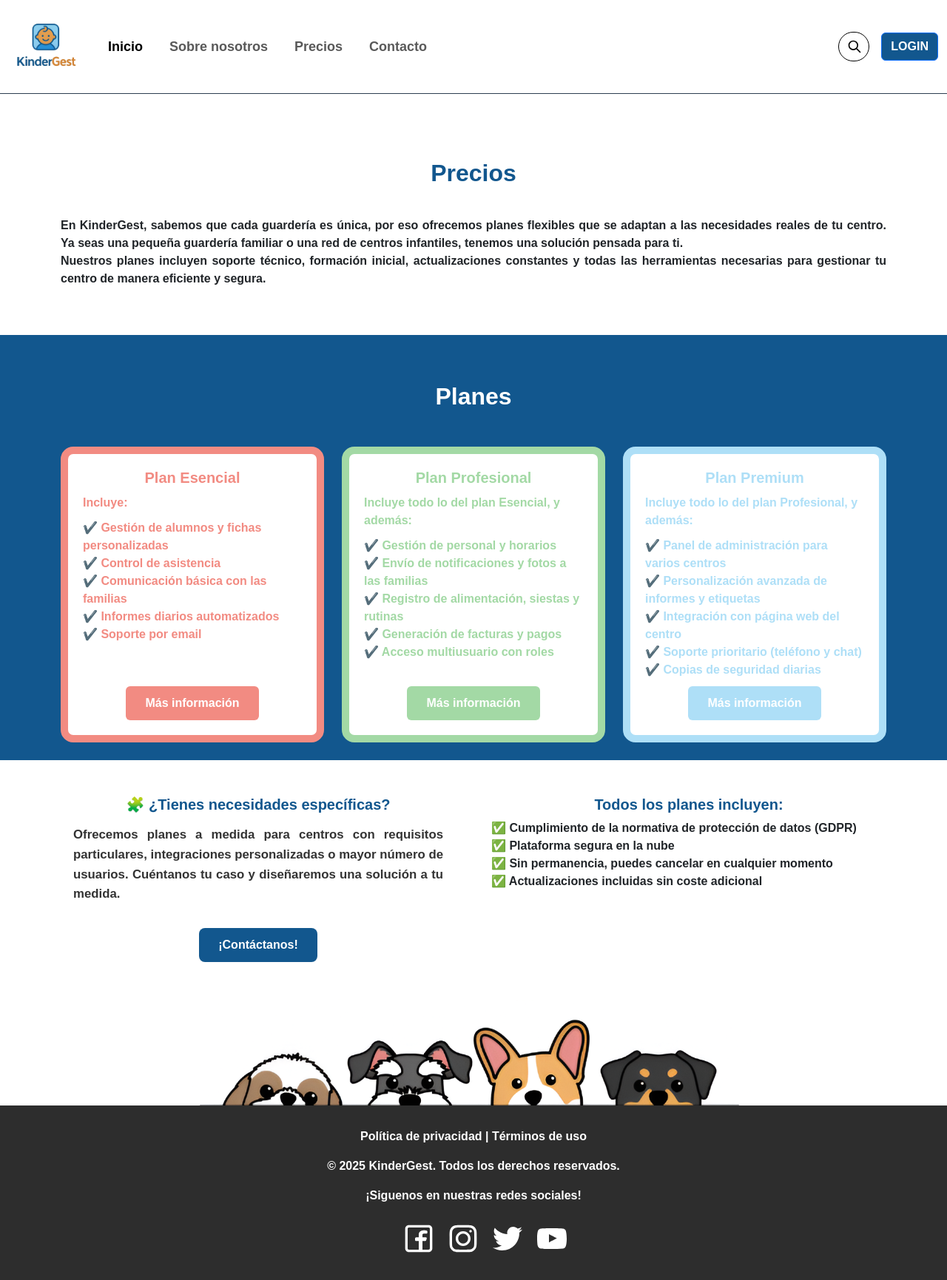
After one commit to aramnav/TFG, a PHP site: page /precios.php in a window 1280 px wide. The commit adds this page. Shown: the whole page at 74% size. Run offline with PHP 8.4, Linux system fonts and the light colour scheme.

Commit message:
Quinto  commit - precios completado + cambios

```diff
--- a/header.php
+++ b/header.php
@@ -75,7 +75,7 @@
                                 <a class="nav-link" href="sobre_nosotros.php">Sobre nosotros</a>
                             </li>
                             <li class="nav-item ">
-                                <a class="nav-link" href="#">Precios</a>
+                                <a class="nav-link" href="precios.php">Precios</a>
                             </li>
                             <li class="nav-item ">
                                 <a class="nav-link" href="#">Contacto</a>
--- /dev/null
+++ b/precios.php
@@ -0,0 +1,181 @@
+<!DOCTYPE html>
+<html lang="en">
+
+<head>
+    <meta charset="UTF-8">
+    <meta name="viewport" content="width=device-width, initial-scale=1.0">
+    <title>Precios</title>
+    <link rel="shortcut icon" href="recursos/img/Logo_sin_letra_sin_fondo.png" type="image/x-icon">
+    <link rel="stylesheet" href="styles.css">
+    <link href="https://cdn.jsdelivr.net/npm/bootstrap@5.3.3/dist/css/bootstrap.min.css" rel="stylesheet"
+        integrity="sha384-QWTKZyjpPEjISv5WaRU9OFeRpok6YctnYmDr5pNlyT2bRjXh0JMhjY6hW+ALEwIH" crossorigin="anonymous">
+</head>
+<style>
+    .lista-vertical {
+        display: block !important;
+        margin: 0 !important;
+        padding: 0 !important;
+        list-style-type: disc !important;
+    }
+
+    .lista-vertical li {
+        padding: 0 !important;
+    }
+
+    .card-custom {
+        display: flex;
+        flex-direction: column;
+        justify-content: space-between;
+        height: 100%;
+        min-height: 400px;
+        padding: 20px;
+        border-radius: 17px;
+        transition: transform 0.2s ease;
+    }
+
+    .card-custom:hover .btn {
+        filter: brightness(90%);
+        transform: scale(1.05);
+    }
+
+    .card-body-custom h5,
+    .card-body-custom span,
+    .card-body-custom ul {
+        margin: 0 0 10px 0;
+        padding: 0;
+    }
+
+    .card-body-custom ul {
+        list-style-type: disc;
+        padding-left: 20px;
+        margin-bottom: 20px;
+    }
+
+    .card-body-custom {
+        flex-grow: 1;
+        display: flex;
+        flex-direction: column;
+        justify-content: space-between;
+    }
+
+    @media (min-width: 768px) and (max-width: 991px) {
+        .card-custom {
+            min-height: 500px;
+        }
+    }
+</style>
+
+<body>
+    <?php include 'header.php'; ?>
+    <section class="py-5 text-center" style="background-color: white;">
+        <div class="container">
+            <h2>Precios</h2>
+            <p class="mb-3 text-justify">
+                En KinderGest, sabemos que cada guardería es única, por eso ofrecemos planes flexibles que se
+                adaptan a las necesidades reales de tu centro. Ya seas una pequeña guardería familiar o una red
+                de centros infantiles, tenemos una solución pensada para ti.</br>
+                Nuestros planes incluyen soporte técnico, formación inicial, actualizaciones constantes y
+                todas las herramientas necesarias para gestionar tu centro de manera eficiente y segura.
+            </p>
+        </div>
+    </section>
+
+    <section class="py-4" style="background-color: #12578e; padding-bottom: 50px;">
+        <div class="container">
+            <h2 class="text-center mb-5 text-white">Planes</h2>
+            <div class="row justify-content-center g-4">
+
+                <div class="col-md-4">
+                    <div class="card-custom" style="background-color: white; border: 10px solid #F28B82;">
+                        <div class="card-body-custom" style="color: #F28B82;">
+                            <h5 class="fw-bold text-center" style="color: #F28B82;">Plan Esencial</h5>
+                            <span>Incluye:</span>
+                            <ul class="lista-vertical">
+                                <li>✔️ Gestión de alumnos y fichas personalizadas</li>
+                                <li>✔️ Control de asistencia</li>
+                                <li>✔️ Comunicación básica con las familias</li>
+                                <li>✔️ Informes diarios automatizados</li>
+                                <li>✔️ Soporte por email</li>
+                            </ul>
+                            <div class="text-center mt-auto">
+                                <a href="contacto.php" class="btn" style="background-color: #F28B82; color:white; padding:10px 25px; font-weight: bold;">Más información</a>
+                            </div>
+                        </div>
+                    </div>
+                </div>
+
+                <div class="col-md-4">
+                    <div class="card-custom" style="background-color: white; border: 10px solid #A3D9A5;">
+                        <div class="card-body-custom" style="color: #A3D9A5;">
+                            <h5 class="fw-bold text-center" style="color: #A3D9A5;">Plan Profesional</h5>
+                            <span>Incluye todo lo del plan Esencial, y además:</span>
+                            <ul class="lista-vertical">
+                                <li>✔️ Gestión de personal y horarios</li>
+                                <li>✔️ Envío de notificaciones y fotos a las familias</li>
+                                <li>✔️ Registro de alimentación, siestas y rutinas</li>
+                                <li>✔️ Generación de facturas y pagos</li>
+                                <li>✔️ Acceso multiusuario con roles</li>
+                            </ul>
+                            <div class="text-center mt-auto">
+                                <a href="contacto.php" class="btn" style="background-color: #A3D9A5; color:white; padding:10px 25px; font-weight: bold;">Más información</a>
+                            </div>
+                        </div>
+                    </div>
+                </div>
+
+                <div class="col-md-4">
+                    <div class="card-custom" style="background-color: white; border: 10px solid #AEDFF7;">
+                        <div class="card-body-custom" style="color: #AEDFF7;">
+                            <h5 class="fw-bold text-center" style="color: #AEDFF7;">Plan Premium</h5>
+                            <span>Incluye todo lo del plan Profesional, y además:</span>
+                            <ul class="lista-vertical">
+                                <li>✔️ Panel de administración para varios centros</li>
+                                <li>✔️ Personalización avanzada de informes y etiquetas</li>
+                                <li>✔️ Integración con página web del centro</li>
+                                <li>✔️ Soporte prioritario (teléfono y chat)</li>
+                                <li>✔️ Copias de seguridad diarias</li>
+                            </ul>
+                            <div class="text-center mt-auto">
+                                <a href="contacto.php" class="btn" style="background-color: #AEDFF7; color:white; padding:10px 25px; font-weight: bold;">Más información</a>
+                            </div>
+                        </div>
+                    </div>
+                </div>
+
+            </div>
+        </div>
+    </section>
+
+    <section class="py-5 bg-white">
+        <div class="container">
+            <div class="row g-5">
+                <div class="col-md-6 text-center">
+                    <h5 class="fw-bold mb-3" style="color: #12578e;">🧩 ¿Tienes necesidades específicas?</h5>
+
+                    <p class="mx-auto text-justify" style="max-width: 500px; font-size: 1.05rem; line-height: 1.6; color: #333;">
+                        Ofrecemos planes a medida para centros con requisitos particulares, integraciones
+                        personalizadas o mayor número de usuarios. Cuéntanos tu caso y diseñaremos una solución
+                        a tu medida.
+                    </p>
+
+                    <a href="contacto.php" class="btn mt-3" style="background-color:#12578e; color:white; font-weight: bold; padding:10px 25px; border-radius: 8px;">¡Contáctanos!</a>
+                </div>
+
+
+                <div class="col-md-6 text-center">
+                    <h5 class="fw-bold" style="color: #12578e;">Todos los planes incluyen:</h5>
+                    <ul class="lista-vertical text-start">
+                        <li>✅ Cumplimiento de la normativa de protección de datos (GDPR)</li>
+                        <li>✅ Plataforma segura en la nube</li>
+                        <li>✅ Sin permanencia, puedes cancelar en cualquier momento</li>
+                        <li>✅ Actualizaciones incluidas sin coste adicional</li>
+                    </ul>
+                </div>
+            </div>
+        </div>
+    </section>
+
+    <?php include 'footer.php'; ?>
+</body>
+
+</html>
--- a/sobre_nosotros.php
+++ b/sobre_nosotros.php
@@ -79,7 +79,7 @@
                     <div class="icon-box text-center">
                         <i class="fas fa-user-check"></i>
                         <h5 class="mt-3">Matriculación y asistencia</h5>
-                        <p>Control simple y eficiente de inscripciones y asistencia diaria.</p>
+                        <p>Control eficiente de inscripciones y asistencia diaria.</p>
                     </div>
                 </div>
                 <div class="col-md-4">
@@ -96,7 +96,6 @@
                         <p>Informes diarios y comunicación fluida con las familias.</p>
                     </div>
                 </div>
-                <!-- Agrega más icon-box según necesites -->
             </div>
         </div>
     </section>
```
Also changed, not shown: contacto.php (added).
